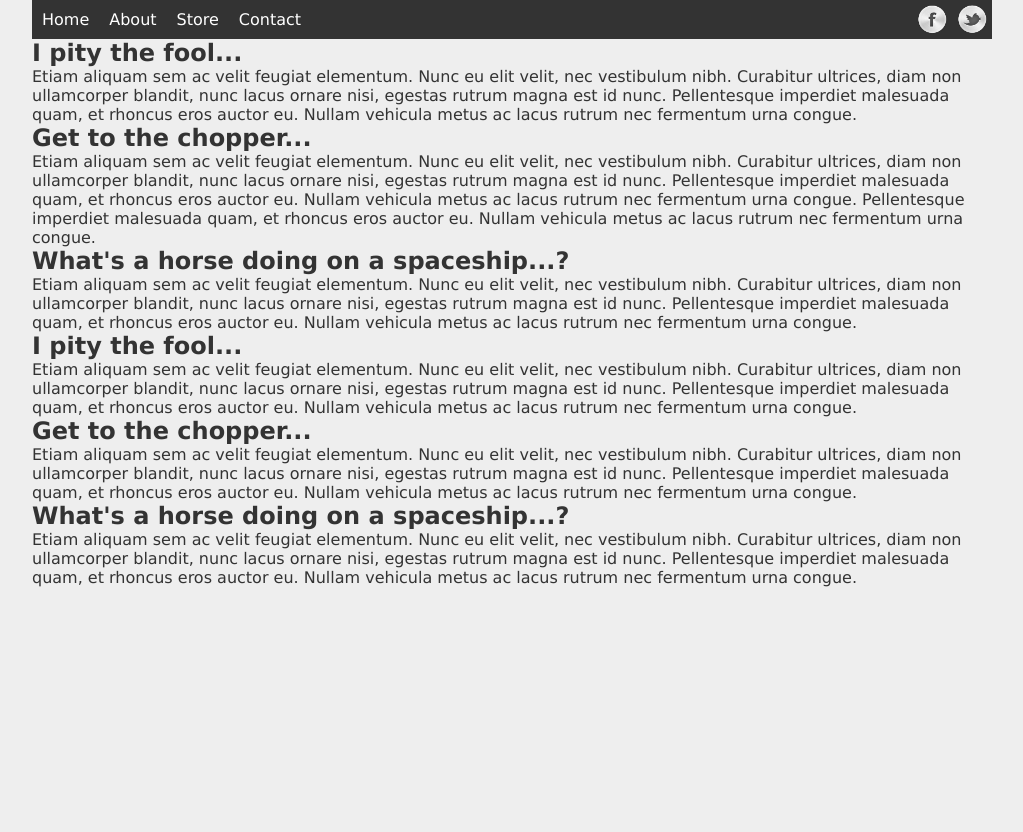
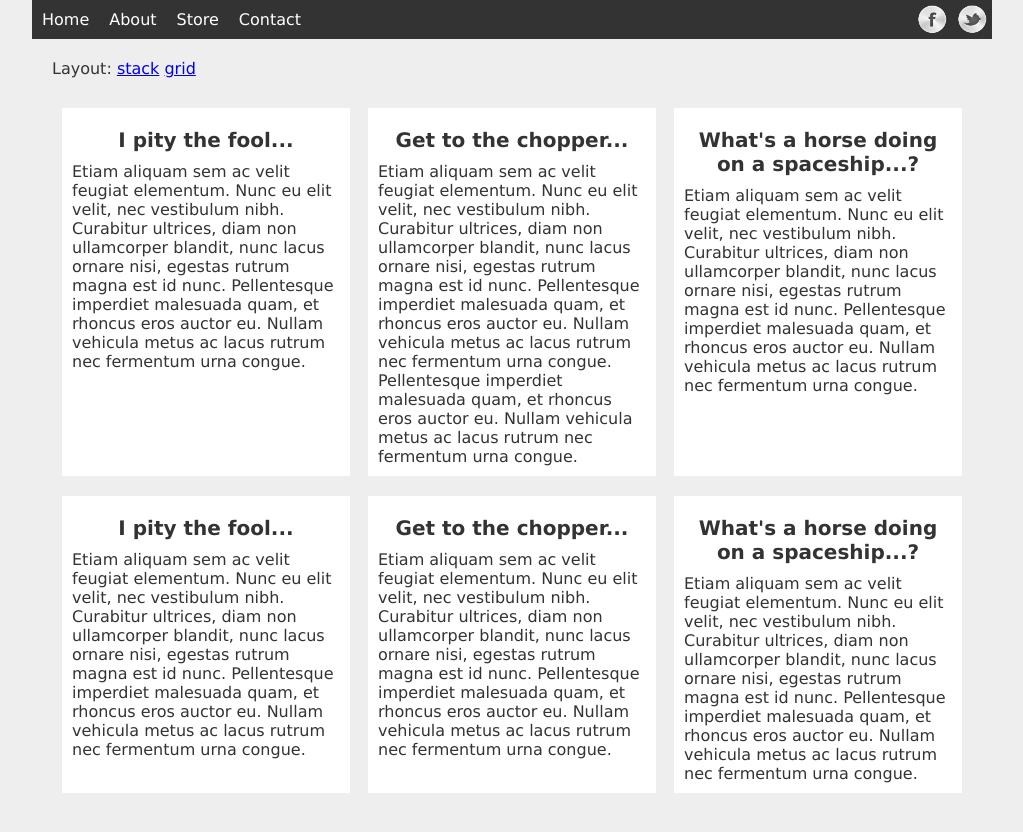
Before and after one commit to jakub-biernacik/CSS-Flexbox-kurs, a plain HTML site: page example-3/grid-vs-stack.html in a window 1280 px wide. Shown: the whole page, without its empty margins (128-1151 px from the left). Before the commit the page ends 800 px from the top, so only its background shows below. Drawn offline with nearby package versions, Linux system fonts and the light colour scheme.

Commit message:
added stack and grid layout buttons

```diff
--- a/example-3/grid-vs-stack.html
+++ b/example-3/grid-vs-stack.html
@@ -1,10 +1,12 @@
 <!DOCTYPE html>
 <html lang="en">
+
 <head>
   <title>The Net Ninja - CSS Flexbox</title>
   <link rel="stylesheet" type="text/css" href="style.css">
   <script src="https://code.jquery.com/jquery-1.12.1.js"></script>
 </head>
+
 <body>
   <div class="wrapper">
 
@@ -21,34 +23,67 @@
       </ul>
     </nav>
 
+    <div style="margin: 20px;">
+      <span>Layout:</span>
+      <a href="#" class="stack">stack</a>
+      <a href="#" class="grid">grid</a>
+    </div>
+
     <section id="blocks">
       <article>
         <h2>I pity the fool...</h2>
-          <p>Etiam aliquam sem ac velit feugiat elementum. Nunc eu elit velit, nec vestibulum nibh. Curabitur ultrices, diam non ullamcorper blandit, nunc lacus ornare nisi, egestas rutrum magna est id nunc. Pellentesque imperdiet malesuada quam, et rhoncus eros auctor eu. Nullam vehicula metus ac lacus rutrum nec fermentum urna congue.</p>
+        <p>Etiam aliquam sem ac velit feugiat elementum. Nunc eu elit velit, nec vestibulum nibh. Curabitur ultrices,
+          diam non ullamcorper blandit, nunc lacus ornare nisi, egestas rutrum magna est id nunc. Pellentesque imperdiet
+          malesuada quam, et rhoncus eros auctor eu. Nullam vehicula metus ac lacus rutrum nec fermentum urna congue.
+        </p>
       </article>
       <article>
         <h2>Get to the chopper...</h2>
-          <p>Etiam aliquam sem ac velit feugiat elementum. Nunc eu elit velit, nec vestibulum nibh. Curabitur ultrices, diam non ullamcorper blandit, nunc lacus ornare nisi, egestas rutrum magna est id nunc. Pellentesque imperdiet malesuada quam, et rhoncus eros auctor eu. Nullam vehicula metus ac lacus rutrum nec fermentum urna congue. Pellentesque imperdiet malesuada quam, et rhoncus eros auctor eu. Nullam vehicula metus ac lacus rutrum nec fermentum urna congue.</p>
+        <p>Etiam aliquam sem ac velit feugiat elementum. Nunc eu elit velit, nec vestibulum nibh. Curabitur ultrices,
+          diam non ullamcorper blandit, nunc lacus ornare nisi, egestas rutrum magna est id nunc. Pellentesque imperdiet
+          malesuada quam, et rhoncus eros auctor eu. Nullam vehicula metus ac lacus rutrum nec fermentum urna congue.
+          Pellentesque imperdiet malesuada quam, et rhoncus eros auctor eu. Nullam vehicula metus ac lacus rutrum nec
+          fermentum urna congue.</p>
       </article>
       <article>
         <h2>What's a horse doing on a spaceship...?</h2>
-          <p>Etiam aliquam sem ac velit feugiat elementum. Nunc eu elit velit, nec vestibulum nibh. Curabitur ultrices, diam non ullamcorper blandit, nunc lacus ornare nisi, egestas rutrum magna est id nunc. Pellentesque imperdiet malesuada quam, et rhoncus eros auctor eu. Nullam vehicula metus ac lacus rutrum nec fermentum urna congue.</p>
+        <p>Etiam aliquam sem ac velit feugiat elementum. Nunc eu elit velit, nec vestibulum nibh. Curabitur ultrices,
+          diam non ullamcorper blandit, nunc lacus ornare nisi, egestas rutrum magna est id nunc. Pellentesque imperdiet
+          malesuada quam, et rhoncus eros auctor eu. Nullam vehicula metus ac lacus rutrum nec fermentum urna congue.
+        </p>
       </article>
       <article>
         <h2>I pity the fool...</h2>
-          <p>Etiam aliquam sem ac velit feugiat elementum. Nunc eu elit velit, nec vestibulum nibh. Curabitur ultrices, diam non ullamcorper blandit, nunc lacus ornare nisi, egestas rutrum magna est id nunc. Pellentesque imperdiet malesuada quam, et rhoncus eros auctor eu. Nullam vehicula metus ac lacus rutrum nec fermentum urna congue.</p>
+        <p>Etiam aliquam sem ac velit feugiat elementum. Nunc eu elit velit, nec vestibulum nibh. Curabitur ultrices,
+          diam non ullamcorper blandit, nunc lacus ornare nisi, egestas rutrum magna est id nunc. Pellentesque imperdiet
+          malesuada quam, et rhoncus eros auctor eu. Nullam vehicula metus ac lacus rutrum nec fermentum urna congue.
+        </p>
       </article>
       <article>
         <h2>Get to the chopper...</h2>
-          <p>Etiam aliquam sem ac velit feugiat elementum. Nunc eu elit velit, nec vestibulum nibh. Curabitur ultrices, diam non ullamcorper blandit, nunc lacus ornare nisi, egestas rutrum magna est id nunc. Pellentesque imperdiet malesuada quam, et rhoncus eros auctor eu. Nullam vehicula metus ac lacus rutrum nec fermentum urna congue.</p>
+        <p>Etiam aliquam sem ac velit feugiat elementum. Nunc eu elit velit, nec vestibulum nibh. Curabitur ultrices,
+          diam non ullamcorper blandit, nunc lacus ornare nisi, egestas rutrum magna est id nunc. Pellentesque imperdiet
+          malesuada quam, et rhoncus eros auctor eu. Nullam vehicula metus ac lacus rutrum nec fermentum urna congue.
+        </p>
       </article>
       <article>
         <h2>What's a horse doing on a spaceship...?</h2>
-          <p>Etiam aliquam sem ac velit feugiat elementum. Nunc eu elit velit, nec vestibulum nibh. Curabitur ultrices, diam non ullamcorper blandit, nunc lacus ornare nisi, egestas rutrum magna est id nunc. Pellentesque imperdiet malesuada quam, et rhoncus eros auctor eu. Nullam vehicula metus ac lacus rutrum nec fermentum urna congue.</p>
+        <p>Etiam aliquam sem ac velit feugiat elementum. Nunc eu elit velit, nec vestibulum nibh. Curabitur ultrices,
+          diam non ullamcorper blandit, nunc lacus ornare nisi, egestas rutrum magna est id nunc. Pellentesque imperdiet
+          malesuada quam, et rhoncus eros auctor eu. Nullam vehicula metus ac lacus rutrum nec fermentum urna congue.
+        </p>
       </article>
     </section>
 
   </div>
+<script>
+  $("a.stack").on("click", function(){
+    $("article").addClass("stack");
+  });
+  $("a.grid").on("click", function(){
+    $("article").removeClass("stack");
+  });
+</script>
+</body>
 
-  </body>
 </html>
--- a/example-3/style.css
+++ b/example-3/style.css
@@ -61,8 +61,22 @@ a.fb{
 }
 
 /* grid vs flex base styles */
-
-
+#blocks{
+  margin: 20px;
+  padding: 10px;
+  box-sizing: border-box;
+}
+article{
+background-color: white;
+margin-bottom: 20px;
+padding: 10px;
+box-sizing: border-box;
+}
+article h2{
+text-align: center;
+font-size: 20px;
+margin: 10px 0;
+}
 
 /* flex styles */
 
@@ -94,4 +108,16 @@ ul.social{
   margin: 0;
 }
 
+#blocks{
+  display: flex;
+  flex-wrap: wrap;
+  justify-content: space-between;
+}
+article{
+flex: 0 1 32%;
+transition: 0.2s linear;
+}
+article.stack{
+  flex: 0 1 100%;
+}
 } /* end media 768 */
```
Lines whose indentation alone changed are shown as unchanged.
